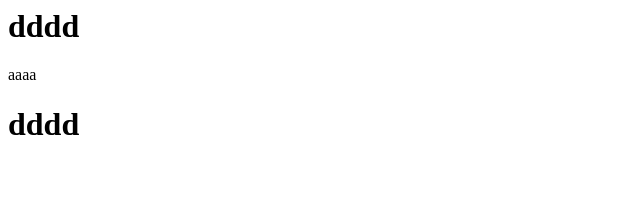
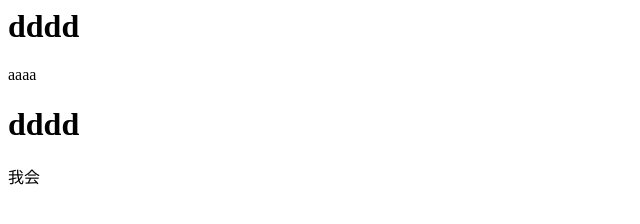
Before and after one commit to flymatt/test, a plain HTML site: page index.html in a window 1280 px wide. Shown: the full height of the page, 0-640 px from the left. Drawn offline with Linux system fonts and the light colour scheme.

Commit message:
m file  index.html

```diff
--- a/index.html
+++ b/index.html
@@ -1,3 +1,4 @@
 <h1>dddd</h1>
 <div>aaaa</div>
 <h1>dddd</h1>
+<p>我会</p>
```
